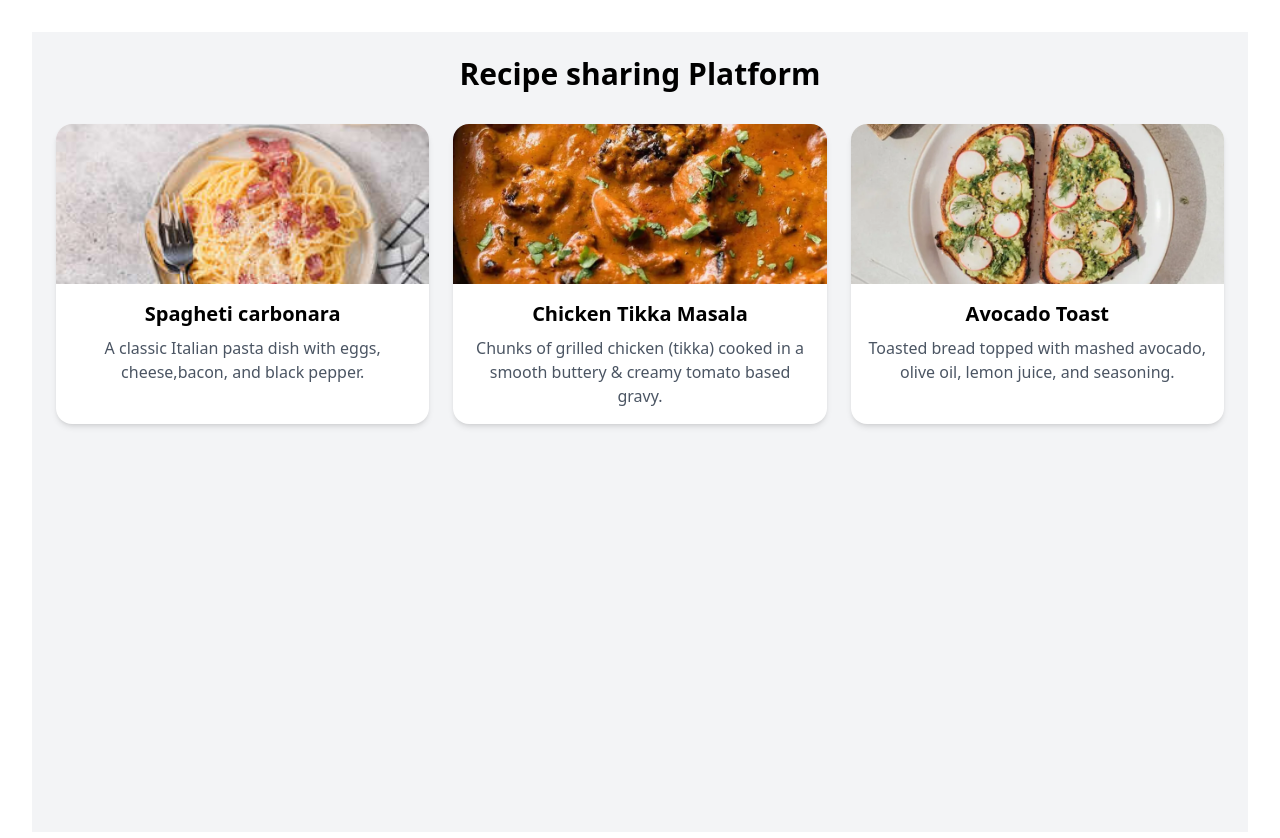
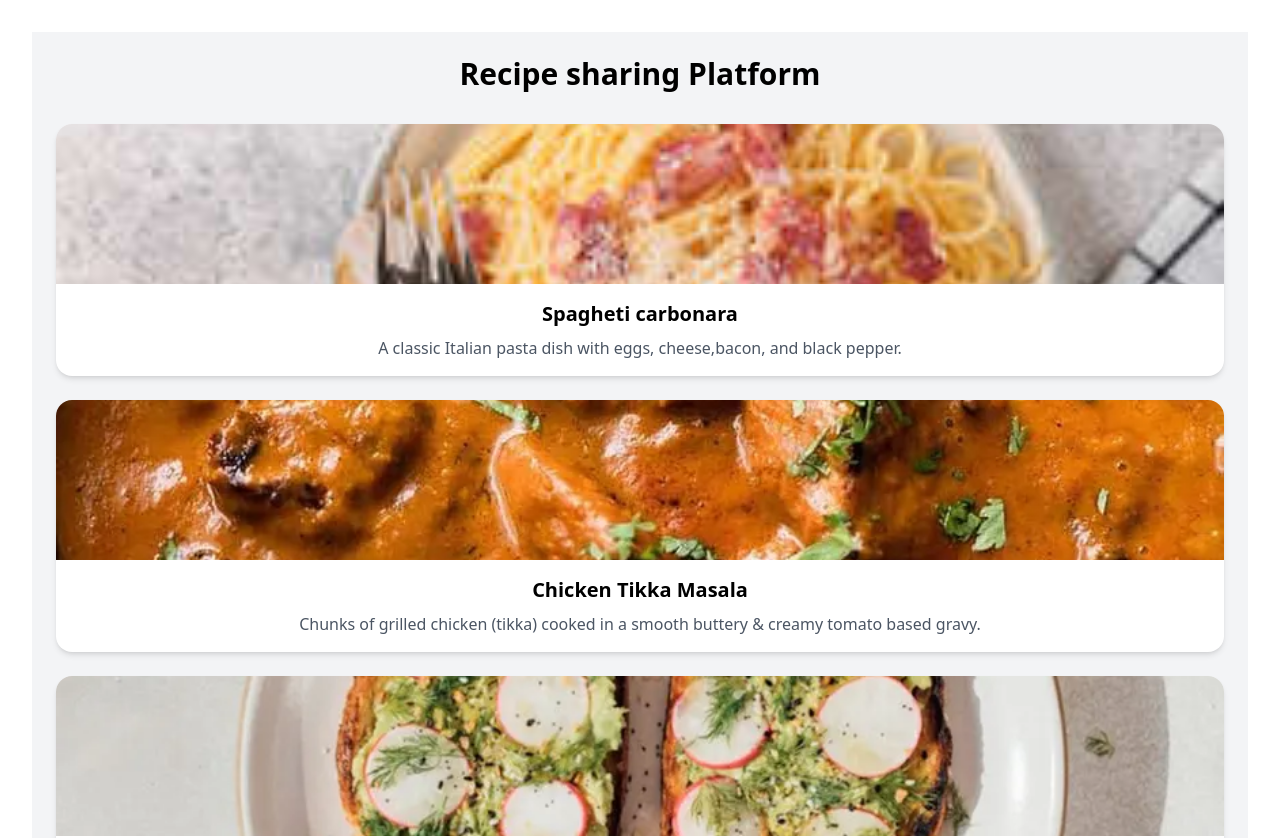
Before and after one commit to trevorkn/alx-fe-reactjs, a React (Vite) app in the folder recipe-sharing-platform/: page / in a window 1280 px wide. Shown: the top 838 px of the page. Built offline with nearby package versions, Linux system fonts and the light colour scheme.

Commit message:
fix: make grid from md:grid-cols-3 to md:grid-cols-1

```diff
--- a/recipe-sharing-platform/src/components/HomePage.jsx
+++ b/recipe-sharing-platform/src/components/HomePage.jsx
@@ -13,7 +13,7 @@ export default function HomePage() {
         <div className="min-h-screen bg-gray-100 p-6">
             <h1 className="text-3xl font-bold text-center mb-8"> Recipe sharing Platform</h1>
 
-            <div className="grid gap-6 sm:grid-cols-2 md:grid-cols-3">
+            <div className="grid gap-6 sm:grid-cols-2 md:grid-cols-1">
                 {recipes.map((recipe) => (
                     <div
                     key={recipe.id}
```
